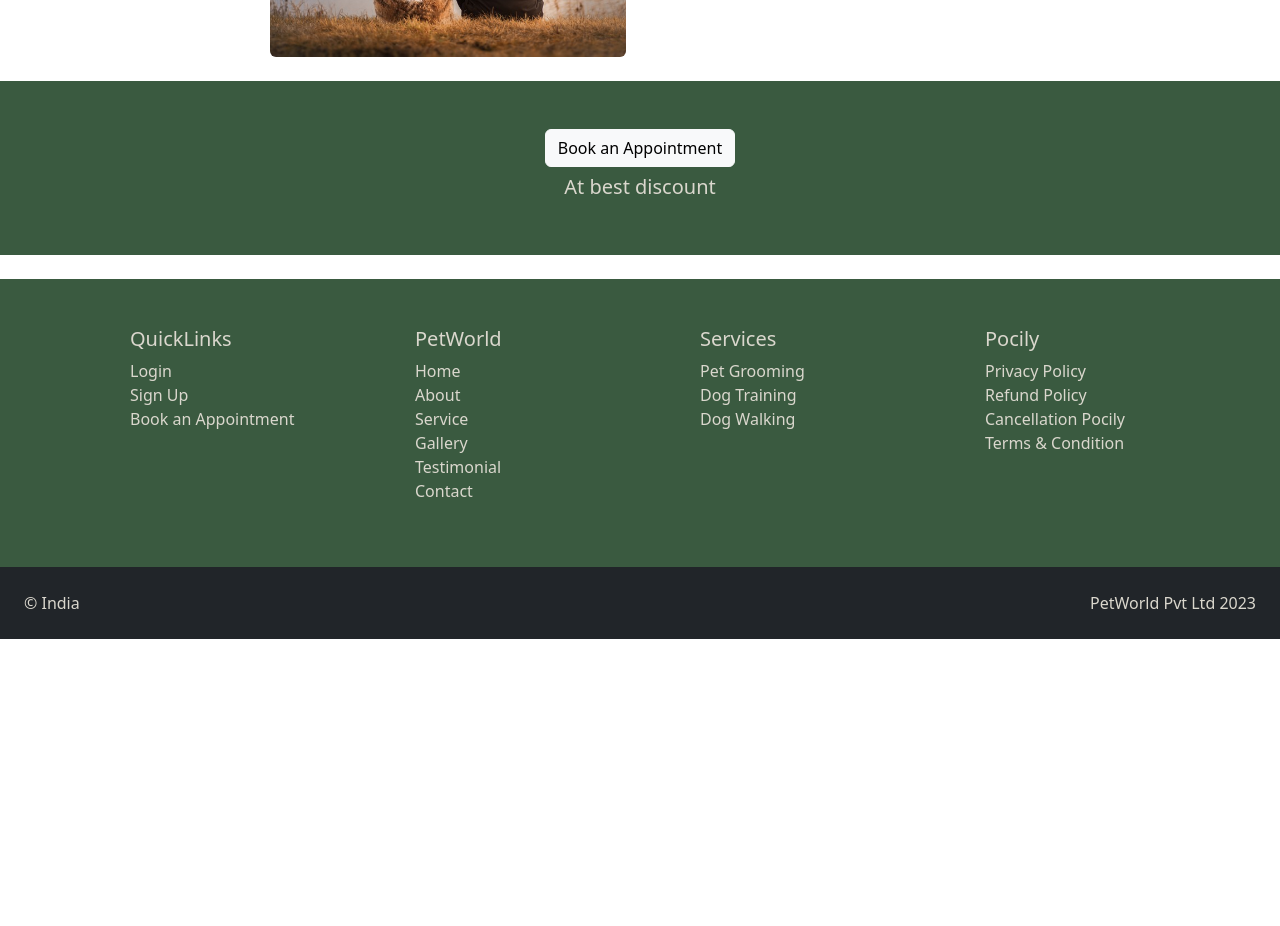
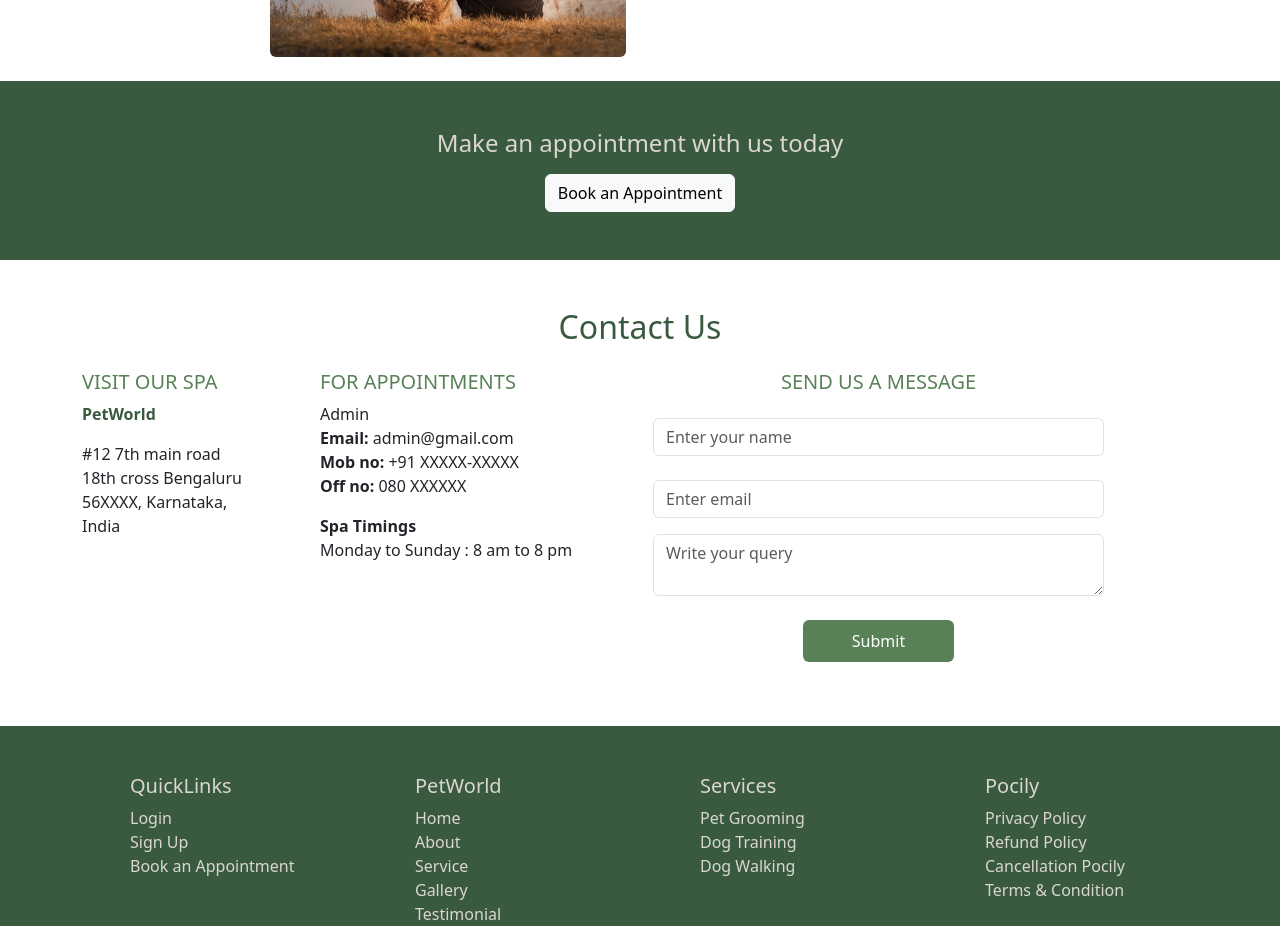
Before and after one commit to Lavanya-Sathya/PetWorld, a React (Vite) app: page / in a window 1280 px wide. Shown: the part 2240-3166 px from the top of the page. Before the commit the page ends 2879 px from the top, so only its background shows below. Built offline with nearby package versions, Linux system fonts and the light colour scheme; no server answers.

Commit message:
contact-section-added

```diff
--- a/src/components/Testimonial/Testimonial.jsx
+++ b/src/components/Testimonial/Testimonial.jsx
@@ -130,8 +130,8 @@ const Testimonial = () => {
       </div>
       <div className="container-fluid my-4 p-0">
         <div className="custom-dark p-5 text-center">
-          <button className="btn btn-light mb-2">Book an Appointment</button>
-          <h5>At best discount</h5>
+          <h4>Make an appointment with us today</h4>
+          <button className="btn btn-light mt-2">Book an Appointment</button>
         </div>
       </div>
     </>
--- a/src/index.scss
+++ b/src/index.scss
@@ -10,6 +10,9 @@ $color4: #3a5a40;
 
 .heading {
   color: $color4;
+}
+.subHeading {
+  color: $color2;
 }
 .custom-dark {
   background-color: $color4;
--- a/src/pages/Home.jsx
+++ b/src/pages/Home.jsx
@@ -117,6 +117,65 @@ const Home = () => {
       <About />
       <Service />
       <Testimonial />
+
+      {/* Contact Section */}
+      <div className="container my-5">
+        <h2 className="text-center heading ">Contact Us</h2>
+        <div className="row py-3 gap-5">
+          <div className="col-md-2">
+            <h5 className="subHeading">VISIT OUR SPA</h5>
+            <p className="heading fw-bold">PetWorld</p>
+            <p>
+              #12 7th main road 18th cross Bengaluru 56XXXX, Karnataka, India
+            </p>
+          </div>
+          <div className="col-md-3">
+            <h5 className="subHeading">FOR APPOINTMENTS</h5>
+            <p>
+              Admin <br />
+              <strong>Email: </strong> admin@gmail.com <br />
+              <strong>Mob no: </strong> +91 XXXXX-XXXXX <br />
+              <strong>Off no: </strong> 080 XXXXXX
+              <br />
+            </p>
+            <p>
+              <strong> Spa Timings</strong>
+              <br />
+              Monday to Sunday : 8 am to 8 pm
+            </p>
+          </div>
+          <div className="col-md-5">
+            <h5 className="text-center subHeading">SEND US A MESSAGE</h5>
+            <div className="mt-4">
+              <input
+                type="text"
+                className="form-control"
+                placeholder="Enter your name"
+              />
+            </div>
+            <div className="mt-4">
+              <input
+                type="text"
+                className="form-control"
+                placeholder="Enter email"
+              />
+            </div>
+            <div className="mt-3">
+              <textarea
+                name="text"
+                id="text"
+                cols="10"
+                rows="2"
+                placeholder="Write your query"
+                className="form-control"
+              ></textarea>
+            </div>
+            <div className="mt-4 text-center">
+              <button className="btn btnCarousel1 py-2 px-5">Submit</button>
+            </div>
+          </div>
+        </div>
+      </div>
     </>
   );
 };
```
